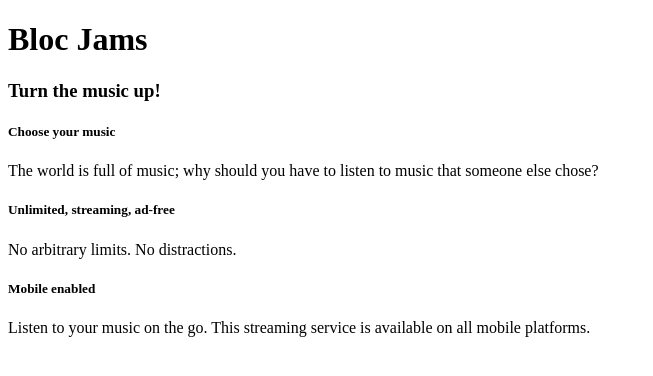
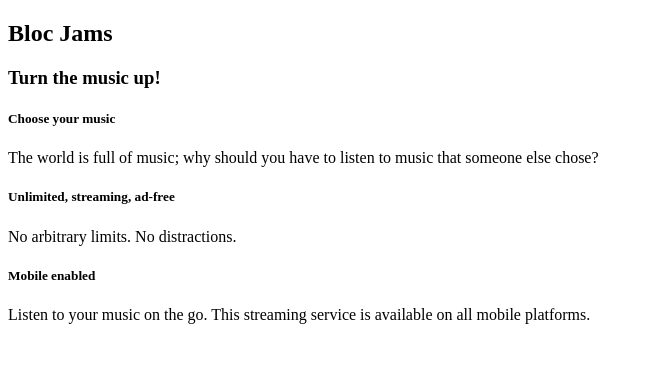
Before and after one commit to valoriedodge/Bloc-Jams, a plain HTML site: page index.html in a window 1280 px wide. Shown: the whole page, without its empty margins (0-653 px from the left). Drawn offline with Linux system fonts and the light colour scheme.

Commit message:
Assignment 6 complete

```diff
--- a/index.html
+++ b/index.html
@@ -4,12 +4,12 @@
         <title>Bloc Jams</title>
     </head>
     <body>
-        <div></div>
-        <div>
+        <nav></nav>
+        <section>
             <h1>Bloc Jams</h1>
             <h3>Turn the music up!</h3>
-        </div>
-        <div>
+        </section>
+        <section>
             <div>
                 <h5>Choose your music</h5>
                 <p>The world is full of music; why should you have to listen to music that someone else chose?</p>
@@ -22,6 +22,6 @@
                 <h5>Mobile enabled</h5>
                 <p>Listen to your music on the go. This streaming service is available on all mobile platforms.</p>
             </div>
-        </div>
+        </section>
     </body>
 </html>
```
